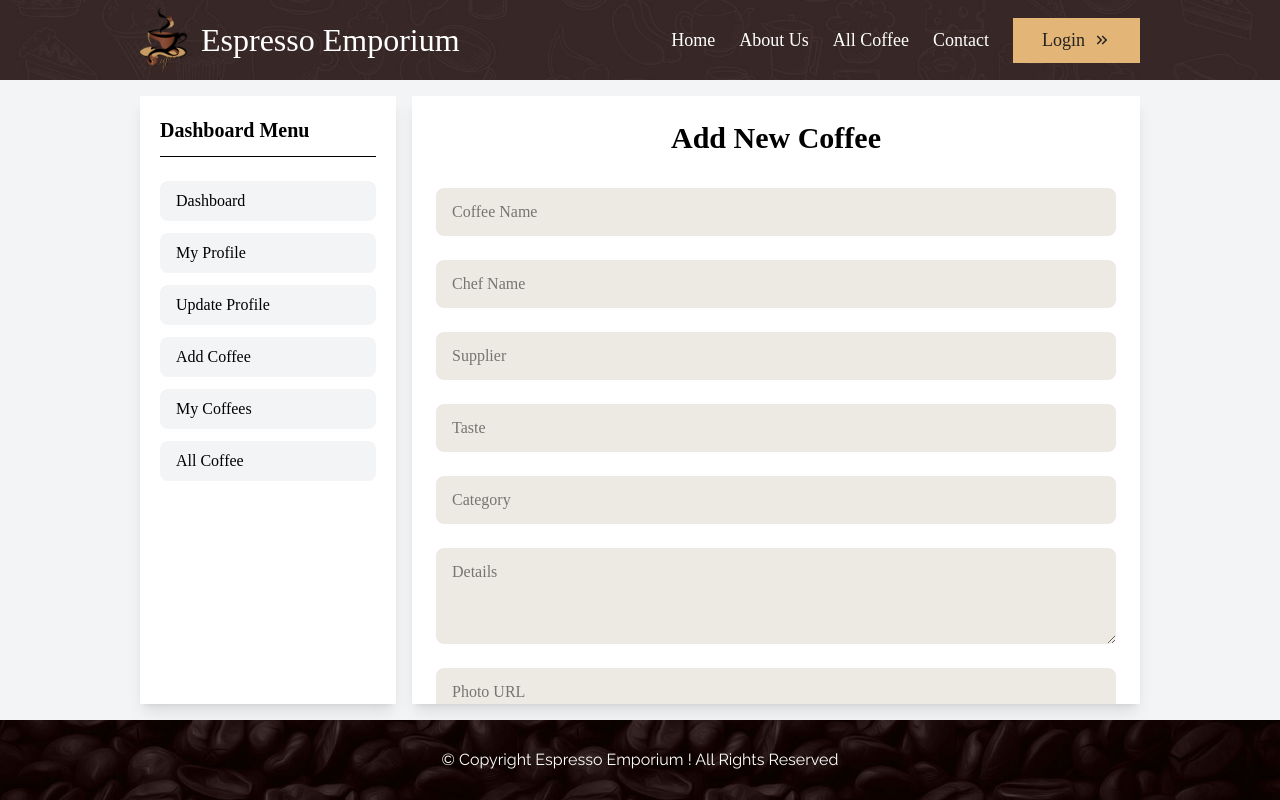
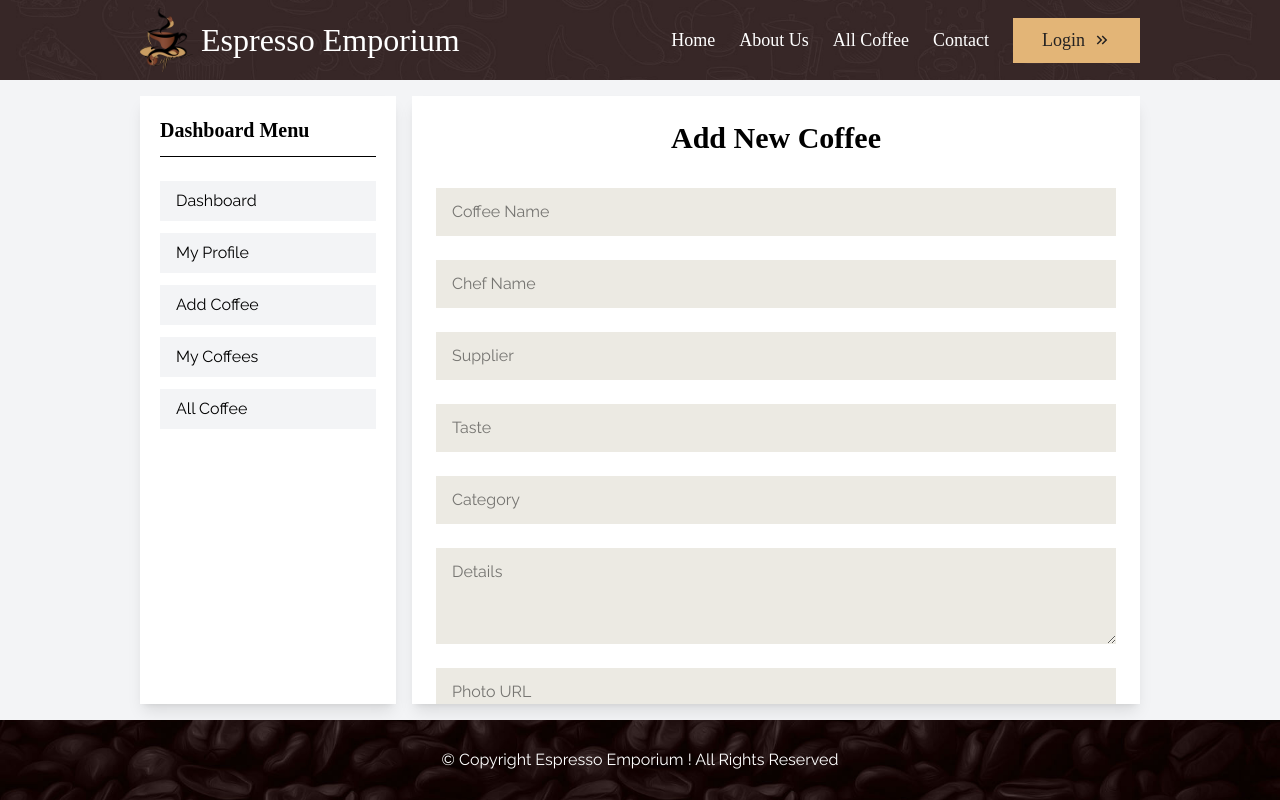
Before and after one commit to shohag390/EspressoEmporiumFront, a React (Vite) app: page /dashboard/addCoffee in a window 1280 px wide. Built offline with nearby package versions, Linux system fonts and the light colour scheme; no server answers; a web font is replaced by a local one.

Commit message:
Some Changes

```diff
--- a/src/components/Auth/Login.jsx
+++ b/src/components/Auth/Login.jsx
@@ -36,8 +36,6 @@ const Login = () => {
         })
           .then((res) => res.json())
           .then((data) => {
-            console.log("After Update Patch", data);
-
             if (data?.modifiedCount === 1) {
               toast.success("Login Successfully");
               navigate("/");
--- a/src/components/Dashboard/AddCoffee.jsx
+++ b/src/components/Dashboard/AddCoffee.jsx
@@ -47,7 +47,7 @@ const AddCoffee = () => {
           type="text"
           name="name"
           placeholder="Coffee Name"
-          className="bg-[#eceae3] py-3 px-3 lg:px-4 w-full rounded-lg text-[14px] md:text-[16px] focus:outline-none focus:ring-2 focus:ring-orange-400"
+          className="bg-[#eceae3] py-3 px-3 lg:px-4 w-full raleway text-[14px] md:text-[16px] focus:outline-0"
         />
 
         {/* Chef */}
@@ -55,7 +55,7 @@ const AddCoffee = () => {
           type="text"
           name="chef"
           placeholder="Chef Name"
-          className="bg-[#eceae3] py-3 px-3 lg:px-4 w-full rounded-lg text-[14px] md:text-[16px] focus:outline-none focus:ring-2 focus:ring-orange-400"
+          className="bg-[#eceae3] py-3 px-3 lg:px-4 w-full raleway text-[14px] md:text-[16px] focus:outline-0"
         />
 
         {/* Supplier */}
@@ -63,7 +63,7 @@ const AddCoffee = () => {
           type="text"
           name="supplier"
           placeholder="Supplier"
-          className="bg-[#eceae3] py-3 px-3 lg:px-4 w-full rounded-lg text-[14px] md:text-[16px] focus:outline-none focus:ring-2 focus:ring-orange-400"
+          className="bg-[#eceae3] py-3 px-3 lg:px-4 w-full raleway text-[14px] md:text-[16px] focus:outline-0"
         />
 
         {/* Taste */}
@@ -71,7 +71,7 @@ const AddCoffee = () => {
           type="text"
           name="taste"
           placeholder="Taste"
-          className="bg-[#eceae3] py-3 px-3 lg:px-4 w-full rounded-lg text-[14px] md:text-[16px] focus:outline-none focus:ring-2 focus:ring-orange-400"
+          className="bg-[#eceae3] py-3 px-3 lg:px-4 w-full raleway text-[14px] md:text-[16px] focus:outline-0"
         />
 
         {/* Category */}
@@ -79,7 +79,7 @@ const AddCoffee = () => {
           type="text"
           name="category"
           placeholder="Category"
-          className="bg-[#eceae3] py-3 px-3 lg:px-4 w-full rounded-lg text-[14px] md:text-[16px] focus:outline-none focus:ring-2 focus:ring-orange-400"
+          className="bg-[#eceae3] py-3 px-3 lg:px-4 w-full raleway text-[14px] md:text-[16px] focus:outline-0"
         />
 
         {/* Details */}
@@ -87,7 +87,7 @@ const AddCoffee = () => {
           name="details"
           placeholder="Details"
           rows="3"
-          className="bg-[#eceae3] py-3 px-3 lg:px-4 w-full rounded-lg text-[14px] md:text-[16px] focus:outline-none focus:ring-2 focus:ring-orange-400"
+          className="bg-[#eceae3] py-3 px-3 lg:px-4 w-full raleway text-[14px] md:text-[16px] focus:outline-0"
         />
 
         {/* Photo URL */}
@@ -95,7 +95,7 @@ const AddCoffee = () => {
           type="text"
           name="photo"
           placeholder="Photo URL"
-          className="bg-[#eceae3] py-3 px-3 lg:px-4 w-full rounded-lg text-[14px] md:text-[16px] focus:outline-none focus:ring-2 focus:ring-orange-400"
+          className="bg-[#eceae3] py-3 px-3 lg:px-4 w-full raleway text-[14px] md:text-[16px] focus:outline-0"
         />
 
         {/* Price */}
@@ -103,13 +103,13 @@ const AddCoffee = () => {
           type="number"
           name="price"
           placeholder="Price"
-          className="bg-[#eceae3] py-3 px-3 lg:px-4 w-full rounded-lg text-[14px] md:text-[16px] focus:outline-none focus:ring-2 focus:ring-orange-400"
+          className="bg-[#eceae3] py-3 px-3 lg:px-4 w-full raleway text-[14px] md:text-[16px] focus:outline-0"
         />
 
         {/* Submit Button */}
         <button
           type="submit"
-          className="bg-orange-500 hover:bg-orange-600 text-white px-6 py-3 rounded-full font-semibold transition mt-2"
+          className="text-[16px] md:text-[17px] lg:text-[18px] 2xl:text-[20px] py-2 px-3 lg:px-4 w-full text-[#242222] bg-[#E3B577] hover:bg-[#e9a956] transition-all duration-300 flex items-center justify-center gap-1 md:gap-2"
         >
           Add Coffee
         </button>
--- a/src/components/Dashboard/DashboardHome.jsx
+++ b/src/components/Dashboard/DashboardHome.jsx
@@ -22,7 +22,9 @@ const DashboardHome = () => {
   return (
     <div className="space-y-8">
       {/* Title */}
-      <h1 className="text-2xl font-bold">Dashboard Overview</h1>
+      <h1 className="text-2xl md:text-3xl font-bold mb-8">
+        Dashboard Overview
+      </h1>
 
       {/* Stats Cards */}
       <div className="grid md:grid-cols-3 gap-6">
--- a/src/components/Dashboard/MyCoffees.jsx
+++ b/src/components/Dashboard/MyCoffees.jsx
@@ -1,19 +1,33 @@
-import { use, useState } from "react";
+import { use, useState, useEffect } from "react";
 import { Link } from "react-router";
 import { MdEdit } from "react-icons/md";
 import { RiDeleteBin5Fill } from "react-icons/ri";
-import { useEffect } from "react";
 import Swal from "sweetalert2";
 import useProduct from "../../hooks/useProduct";
 import { AuthContext } from "../../context/AuthContext";
 
 const MyCoffees = () => {
   const { coffeeData, setCoffeeData, deleteCoffee } = useProduct();
+  const [loading, setLoading] = useState(true);
+  const { user } = use(AuthContext);
 
-  const { user } = use(AuthContext);
   const myCoffee = coffeeData?.filter(
     (coffee) => coffee?.emali === user?.email,
   );
+
+  useEffect(() => {
+    if (myCoffee) {
+      setLoading(false);
+    }
+  }, [myCoffee]);
+
+  if (loading) {
+    return (
+      <div className="h-[60vh] flex items-center justify-center">
+        <span className="loader"></span>
+      </div>
+    );
+  }
 
   const handleDelete = (id) => {
     Swal.fire({
@@ -58,7 +72,8 @@ const MyCoffees = () => {
           </thead>
 
           <tbody>
-            {myCoffee.map((coffee, index) => (
+            {myCoffee.length > 0 ? (
+              myCoffee.map((coffee, index) => (
                 <tr
                   key={coffee._id}
                   className={`transition duration-300 ${
@@ -66,6 +81,7 @@ const MyCoffees = () => {
                   } hover:shadow-lg hover:bg-gray-100`}
                 >
                   <td className="py-3 px-4 border-b">{index + 1}</td>
+
                   <td className="py-3 px-4 border-b">
                     <img
                       src={coffee.photo}
@@ -73,9 +89,11 @@ const MyCoffees = () => {
                       className="w-14 h-14 md:w-16 md:h-16 object-cover rounded-md border"
                     />
                   </td>
+
                   <td className="py-3 px-4 border-b font-medium">
                     {coffee.name}
                   </td>
+
                   <td className="py-3 px-4 border-b">{coffee.chef}</td>
 
                   <td className="py-3 px-4 border-b font-semibold">
@@ -83,24 +101,33 @@ const MyCoffees = () => {
                   </td>
 
                   {/* Actions */}
-                <td className="py-3 px-4 border-b font-semibold">
-                  <div className="flex items-center gap-6">
+                  <td className="py-3 px-4 border-b">
+                    <div className="flex items-center gap-4">
                       <Link
                         to={`/dashboard/updateCoffee/${coffee._id}`}
-                      className="bg-blue-500 hover:bg-blue-600 text-white h-8 w-8 flex items-center justify-center"
+                        className="bg-blue-500 hover:bg-blue-600 text-white h-8 w-8 flex items-center justify-center rounded"
                       >
                         <MdEdit />
                       </Link>
+
                       <button
                         onClick={() => handleDelete(coffee._id)}
-                      className="bg-red-500 hover:bg-red-600 text-white h-8 w-8 flex items-center justify-center"
+                        className="bg-red-500 hover:bg-red-600 text-white h-8 w-8 flex items-center justify-center rounded"
                       >
                         <RiDeleteBin5Fill />
                       </button>
                     </div>
                   </td>
                 </tr>
-            ))}
+              ))
+            ) : (
+              //  Empty state
+              <tr>
+                <td colSpan="6" className="text-center py-10 text-gray-500">
+                  No coffees added yet ☕
+                </td>
+              </tr>
+            )}
           </tbody>
         </table>
       </div>
--- a/src/components/Dashboard/Profile.jsx
+++ b/src/components/Dashboard/Profile.jsx
@@ -1,21 +1,21 @@
 import { useContext, useEffect, useState } from "react";
 import { FaEnvelope, FaPhoneAlt } from "react-icons/fa";
 import { AuthContext } from "../../context/AuthContext";
-import { MdKeyboardDoubleArrowRight } from "react-icons/md";
+import { MdLogout } from "react-icons/md";
 import { useNavigate } from "react-router";
 import { toast } from "react-toastify";
 import baseURL from "../../api/baseUrl";
-import useProduct from "../../hooks/useProduct";
 
 const Profile = () => {
   const [profile, setProfile] = useState([]);
+  const [loading, setLoading] = useState(true);
 
   const { user, logOut } = useContext(AuthContext);
-  const { coffeeData } = useProduct();
-  const email = user?.email?.toLowerCase().trim();
-
   const navigate = useNavigate();
 
+  const email = user?.email?.toLowerCase().trim() || "";
+
+  // Logout
   const handleLogout = () => {
     logOut()
       .then(() => {
@@ -27,83 +27,84 @@ const Profile = () => {
       });
   };
 
+  // Fetch user
   useEffect(() => {
     fetch(`${baseURL}/users`)
       .then((res) => res.json())
       .then((data) => {
         setProfile(data);
-      });
+        setLoading(false);
+      })
+      .catch(() => setLoading(false));
   }, []);
 
-  const filterUser = profile?.find((item) => item.email === email);
-  const myCoffees =
-    coffeeData?.filter(
-      (coffee) => coffee?.email?.toLowerCase().trim() === email,
-    ) || [];
+  const filterUser = profile?.find(
+    (item) => item?.email?.toLowerCase().trim() === email,
+  );
 
-  const myCoffeesLength = myCoffees.length;
-  console.log(myCoffeesLength);
-
-  const totalCoffees = coffeeData?.length || 0;
+  if (loading) {
+    return (
+      <div className="h-[60vh] flex items-center justify-center">
+        <span className="loader"></span>
+      </div>
+    );
+  }
 
   return (
-    <div className="flex flex-col items-center w-full space-y-8">
-      {/* Banner */}
-      <div className="w-full relative">
-        <div className="h-32 pro-banner"></div>
-        {/* Avatar */}
+    <div className="flex items-center justify-center">
+      <div className="w-full overflow-hidden">
+        {/* Top Banner */}
+        <div className="h-40 pro-banner relative">
           <div className="absolute -bottom-16 left-1/2 transform -translate-x-1/2">
             <img
-            src={filterUser?.photo}
+              src={filterUser?.photo || "https://i.ibb.co/4pDNDk1/avatar.png"}
               alt="Avatar"
-            className="w-32 h-32 rounded-full border-4 border-white shadow-md"
+              className="w-32 h-32 rounded-full border-4 border-white shadow-lg object-cover"
             />
           </div>
         </div>
 
-      {/* Profile Info Card */}
-      <div className="bg-white w-full pt-20 pb-6 px-8 flex flex-col items-center space-y-6">
-        {/* Name & Role */}
-        <div className="text-center">
-          <h2 className="text-3xl font-bold">{filterUser?.name}</h2>
-          <p className="text-gray-500 mt-1">Coffee Lover</p>
+        {/* Content */}
+        <div className="pt-20 pb-8 px-6 text-center space-y-6">
+          {/* Name */}
+          <div>
+            <h2 className="text-3xl font-bold text-[#331A15]">
+              {filterUser?.name || "No Name"}
+            </h2>
+            <p className="text-[#1B1A1A] mt-1 raleway">Coffee Lover</p>
           </div>
 
-        {/* Contact Info */}
-        <div className="flex flex-col md:flex-row gap-6 md:gap-12 text-gray-700">
-          <div className="flex items-center gap-2">
-            <FaEnvelope className="text-orange-500" />
-            <span>{filterUser?.email}</span>
+          {/* Divider */}
+          <div className="w-full h-0.5 bg-gray-200"></div>
+
+          {/* Info Cards */}
+          <div className="grid md:grid-cols-2 gap-4">
+            <div className="bg-[#f7e3c9] p-4 rounded-xl flex items-center gap-3">
+              <FaEnvelope className="text-[#E3B577] text-xl" />
+              <span className="text-[#331A15] break-all raleway">
+                {filterUser?.email || "No Email"}
+              </span>
             </div>
-          <div className="flex items-center gap-2">
-            <FaPhoneAlt className="text-orange-500" />
-            <span>{filterUser?.phone || "+880 123XXXXXX"}</span>
+
+            <div className="bg-[#f3f4f6] p-4 rounded-xl flex items-center gap-3">
+              <FaPhoneAlt className="text-[#E3B577] text-xl" />
+              <span className="text-[#331A15] raleway">
+                {filterUser?.phone || "+880 000000000"}
+              </span>
             </div>
           </div>
 
-        {/* Stats Boxes */}
-        <div className="grid grid-cols-1 md:grid-cols-3 gap-6 w-full mt-6">
-          <div className="bg-orange-50 p-4 text-center">
-            <p className="text-2xl font-bold">{totalCoffees}</p>
-            <p className="text-gray-500 text-sm mt-1">Total Coffees</p>
-          </div>
-          <div className="bg-green-50 p-4 text-center">
-            <p className="text-2xl font-bold">{myCoffeesLength}</p>
-            <p className="text-gray-500 text-sm mt-1">My Added Coffees</p>
-          </div>
-          <div className="bg-blue-50 p-4 text-center">
-            <p className="text-2xl font-bold">$8,500</p>
-            <p className="text-gray-500 text-sm mt-1">Revenue</p>
+          {/* Logout Button */}
+          <div className="pt-4">
+            <button
+              onClick={handleLogout}
+              className="w-full md:w-auto px-8 py-2 bg-[#E3B577] text-[#331A15] hover:bg-transparent border border-[#E3B577] hover:border-[#331A15] transition-all duration-300 flex items-center justify-center gap-2 mx-auto"
+            >
+              <MdLogout />
+              Logout
+            </button>
           </div>
         </div>
-
-        <button
-          onClick={handleLogout}
-          className="text-[16px] md:text-[17px] lg:text-[18px] 2xl:text-[20px] px-5 md:px-6 lg:px-7 2xl:px-8 py-.5 md:py-1.5 lg:py-2 border border-[#E3B577] hover:border-[#242222] text-[#242222] bg-[#E3B577] hover:bg-transparent transition-all duration-300 flex items-center gap-1 md:gap-2 group"
-        >
-          <span>Logout</span>
-          <MdKeyboardDoubleArrowRight className="group-hover:translate-x-1.5 duration-500" />
-        </button>
       </div>
     </div>
   );
--- a/src/components/Dashboard/UpdateProfile.jsx
+++ /dev/null
@@ -1,75 +0,0 @@
-import React, { useState } from "react";
-
-const UpdateProfile = () => {
-  const [avatar, setAvatar] = useState("https://i.pravatar.cc/150?img=32");
-
-  const handleAvatarChange = (e) => {
-    setAvatar(e.target.value);
-  };
-
-  const handleSubmit = (e) => {
-    e.preventDefault();
-    alert("Profile Updated!");
-  };
-
-  return (
-    <div className="w-full">
-      <h1 className="text-2xl md:text-3xl font-bold text-center mb-8">
-        Update Profile
-      </h1>
-
-      <form className="flex flex-col gap-6" onSubmit={handleSubmit}>
-        {/* Avatar Preview */}
-        <div className="flex flex-col items-center">
-          <img
-            src={avatar}
-            alt="Avatar"
-            className="w-28 h-28 rounded-full border-4 border-orange-500 object-cover shadow-md"
-          />
-          <p className="text-gray-500 mt-2">Enter your new photo URL below</p>
-          <input
-            type="text"
-            placeholder="Photo URL"
-            className="bg-[#eceae3] py-3 px-3 lg:px-4 w-full md:w-96 rounded-lg text-[14px] md:text-[16px] focus:outline-none focus:ring-2 focus:ring-orange-400"
-            value={avatar}
-            onChange={handleAvatarChange}
-          />
-        </div>
-
-        {/* Name */}
-        <input
-          type="text"
-          placeholder="Full Name"
-          defaultValue="Md Shohag Ali"
-          className="bg-[#eceae3] py-3 px-3 lg:px-4 w-full rounded-lg text-[14px] md:text-[16px] focus:outline-none focus:ring-2 focus:ring-orange-400"
-        />
-
-        {/* Email */}
-        <input
-          type="email"
-          placeholder="Email"
-          defaultValue="shohag@example.com"
-          className="bg-[#eceae3] py-3 px-3 lg:px-4 w-full rounded-lg text-[14px] md:text-[16px] focus:outline-none focus:ring-2 focus:ring-orange-400"
-        />
-
-        {/* Phone */}
-        <input
-          type="text"
-          placeholder="Phone Number"
-          defaultValue="+880 123 456 789"
-          className="bg-[#eceae3] py-3 px-3 lg:px-4 w-full rounded-lg text-[14px] md:text-[16px] focus:outline-none focus:ring-2 focus:ring-orange-400"
-        />
-
-        {/* Submit Button */}
-        <button
-          type="submit"
-          className="bg-orange-500 hover:bg-orange-600 text-white px-6 py-3 rounded-full font-semibold transition mt-2"
-        >
-          Update Profile
-        </button>
-      </form>
-    </div>
-  );
-};
-
-export default UpdateProfile;
--- a/src/layout/Dashboard.jsx
+++ b/src/layout/Dashboard.jsx
@@ -1,9 +1,43 @@
-import React from "react";
+import { useEffect } from "react";
 import Navbar from "../shared/Navbar";
-import { Link, Outlet } from "react-router";
+import { Link, NavLink, Outlet } from "react-router";
 import Footer from "../shared/Footer";
+import AOS from "aos";
+import "aos/dist/aos.css";
+
+const dashboardLink = [
+  {
+    id: 1,
+    path: "/dashboard",
+    display: "Dashboard",
+  },
+  {
+    id: 2,
+    path: "profile",
+    display: "My Profile",
+  },
+  {
+    id: 3,
+    path: "addCoffee",
+    display: "Add Coffee",
+  },
+  {
+    id: 4,
+    path: "myCoffee",
+    display: "My Coffees",
+  },
+  {
+    id: 5,
+    path: "allCoffee",
+    display: "All Coffee",
+  },
+];
 
 const Dashboard = () => {
+  useEffect(() => {
+    AOS.init();
+  }, []);
+
   return (
     <div className="min-h-screen flex flex-col bg-gray-100">
       {/* Navbar */}
@@ -17,48 +51,18 @@ const Dashboard = () => {
             Dashboard Menu
           </h2>
 
-          <div className="flex flex-col gap-3">
-            <Link
-              to="/dashboard"
-              className="bg-gray-100 hover:bg-orange-500 hover:text-white transition px-4 py-2 rounded-lg"
-            >
-              Dashboard
-            </Link>
-
-            <Link
-              to="profile"
-              className="bg-gray-100 hover:bg-orange-500 hover:text-white transition px-4 py-2 rounded-lg"
-            >
-              My Profile
-            </Link>
-
-            <Link
-              to="updateProfile"
-              className="bg-gray-100 hover:bg-orange-500 hover:text-white transition px-4 py-2 rounded-lg"
-            >
-              Update Profile
-            </Link>
-
-            <Link
-              to="addCoffee"
-              className="bg-gray-100 hover:bg-orange-500 hover:text-white transition px-4 py-2 rounded-lg"
-            >
-              Add Coffee
-            </Link>
-
-            <Link
-              to="myCoffee"
-              className="bg-gray-100 hover:bg-orange-500 hover:text-white transition px-4 py-2 rounded-lg"
-            >
-              My Coffees
-            </Link>
-            <Link
-              to="allCoffee"
-              className="bg-gray-100 hover:bg-orange-500 hover:text-white transition px-4 py-2 rounded-lg"
-            >
-              All Coffee
-            </Link>
-          </div>
+          <ul className="flex flex-col items-center justify-center gap-3 raleway w-full">
+            {dashboardLink?.map((link) => (
+              <li className="w-full" key={link?.id}>
+                <NavLink
+                  className={`bg-gray-100 inline-block w-full hover:bg-[#e9a956] hover:text-white px-4 py-2 `}
+                  to={link?.path}
+                >
+                  {link?.display}
+                </NavLink>
+              </li>
+            ))}
+          </ul>
         </div>
 
         {/* Content Area */}
--- a/src/layout/HomeLayout.jsx
+++ b/src/layout/HomeLayout.jsx
@@ -3,7 +3,6 @@ import FeaturesItem from "../components/Feature/FeaturesItem";
 import Hero from "../components/Hero";
 import Instagrams from "../components/Instagrams/Instagrams";
 import Products from "../components/Products/Products";
-import Contact from "../components/Contact";
 
 const HomeLayout = () => {
   return (
--- a/src/router/Router.jsx
+++ b/src/router/Router.jsx
@@ -12,7 +12,6 @@ import AddCoffee from "../components/Dashboard/AddCoffee";
 import DashboardHome from "../components/Dashboard/DashboardHome";
 import Profile from "../components/Dashboard/Profile";
 import MyCoffees from "../components/Dashboard/MyCoffees";
-import UpdateProfile from "../components/Dashboard/UpdateProfile";
 import UpdateCoffee from "../components/Dashboard/UpdateCoffee";
 import AllCoffees from "../components/Dashboard/AllCoffees";
 import CoffeeInfo from "../components/Products/CoffeeInfo";
@@ -77,10 +76,6 @@ export const router = createBrowserRouter([
         Component: AllCoffees,
       },
       {
-        path: "updateProfile",
-        Component: UpdateProfile,
-      },
-      {
         path: "updateCoffee/:id",
         Component: UpdateCoffee,
       },
```
Also changed, not shown: src/components/Dashboard/UpdateCoffee.jsx (+11 -11 lines), src/context/AuthProvider.jsx (+15 -0 lines), src/shared/Navbar.jsx (+5 -5 lines). Lines whose indentation alone changed are shown as unchanged.
